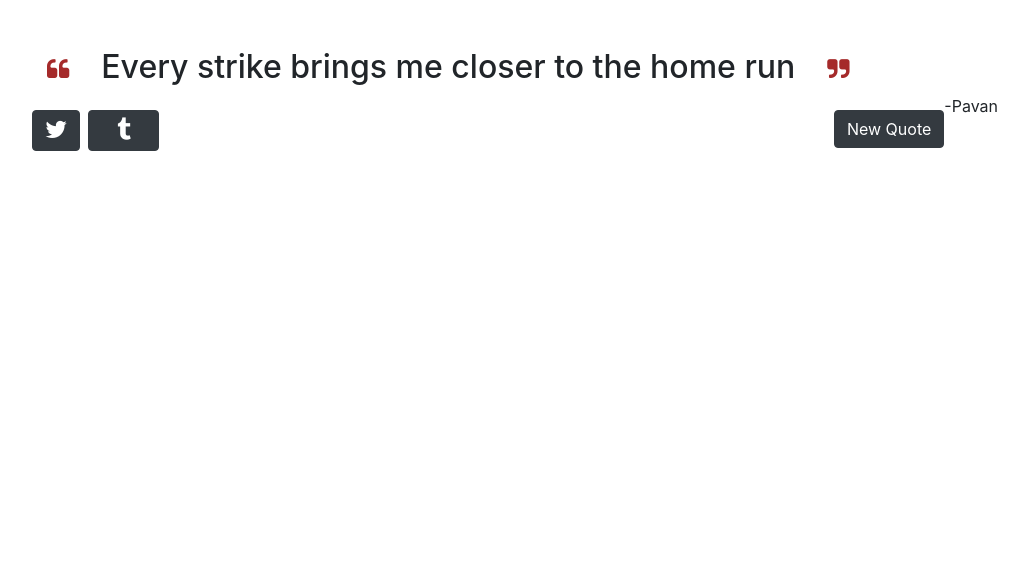
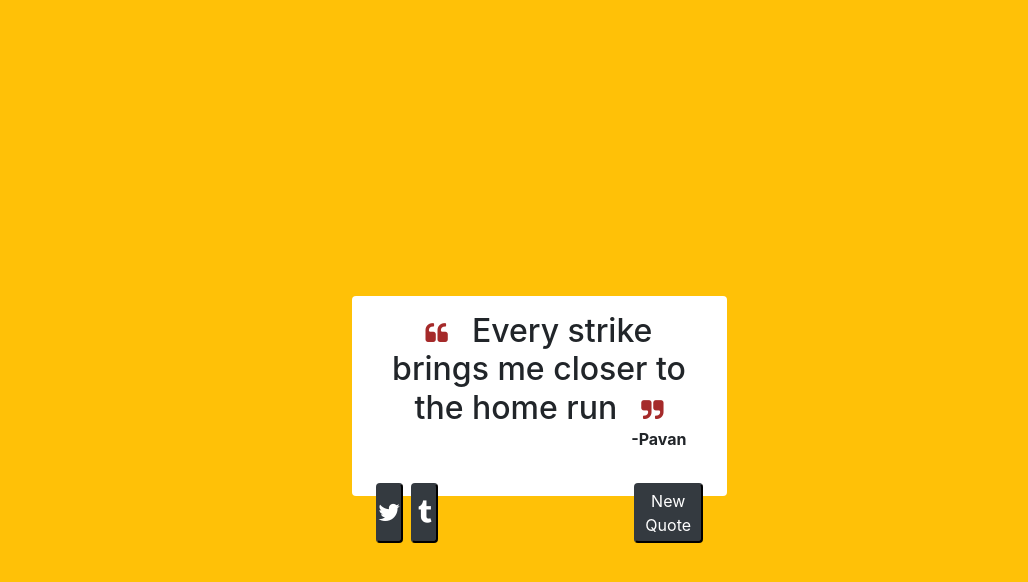
Before and after one commit to pavan-sagar/random-quote-generator, a React (Create React App) app: page / in a window 1280 px wide. Shown: the top 582 px of the page, without its empty margins (101-1129 px from the left). Built offline with nearby package versions, Linux system fonts and the light colour scheme.

Commit message:
Added styling/background color and alignment of UI

```diff
--- a/src/App.js
+++ b/src/App.js
@@ -24,25 +24,26 @@ class App extends Component {
 
 
   render(){
-    return (<div className="container vh-100">
+    return (<div className="container-fluid vh-100 bg-warning">
 
-      <div className="bg-black w-80 mx-auto p-5">
+      <div className="bg-black rounded mx-auto text-center p-3 bg-white" style={{height:'25%',width:'30%',position:'relative',top:'37%'}}>
 
-        <span className="col-md-12">
-          <i className="fa fa-quote-left mr-2" style={{fontSize:'1.5rem',color:'brown'}} />
+        <p className="col-md-12">
+          <i className="fa fa-quote-left" style={{fontSize:'1.5rem',color:'brown'}} />
           <span className='h2 p-4'>{this.state[1].quote}</span>
-          <i className="fa fa-quote-right ml-2" style={{fontSize:'1.5rem',color:'brown'}} />
+          <i className="fa fa-quote-right" style={{fontSize:'1.5rem',color:'brown'}} />
 
-        </span>
-        <br />
-        <span className='float-right mr-5 py-2'>-{this.state[1].author}</span>
+        </p>
+
+        <p className='float-right pr-4 font-weight-bold' style={{position:'relative',bottom:'1rem'}}>-{this.state[1].author}</p>
 
         <br />
 
-
-        <button className="btn btn-dark"><i className="fa fa-twitter" style={{fontSize:'1.5rem',color:'white'}}></i></button>
-        <button className="btn btn-dark ml-2" style={{width:'7%'}}><i className="fa fa-tumblr" style={{fontSize:'1.5rem',color:'white'}}></i></button>
-        <button className="btn btn-dark float-right"> New Quote</button>
+        <div className='btn-group w-100'>
+          <button className="btn-dark rounded ml-2 p-0" style={{width:'8%'}}><i className="fa fa-twitter" style={{fontSize:'1.5rem',color:'white'}}></i></button>
+          <button className="btn-dark rounded ml-2 p-0" style={{width:'8%'}}><i className="fa fa-tumblr" style={{fontSize:'1.5rem',color:'white'}}></i></button>
+          <button className="btn-dark float-right ml-auto px-2 py-1 mr-2 rounded" style={{width:'20%'}}><span className="align-center">New Quote</span></button>
+        </div>
       </div>
 
       </div>);
```
